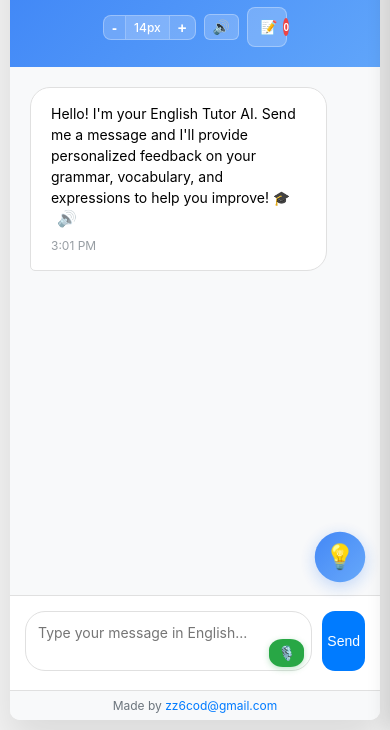
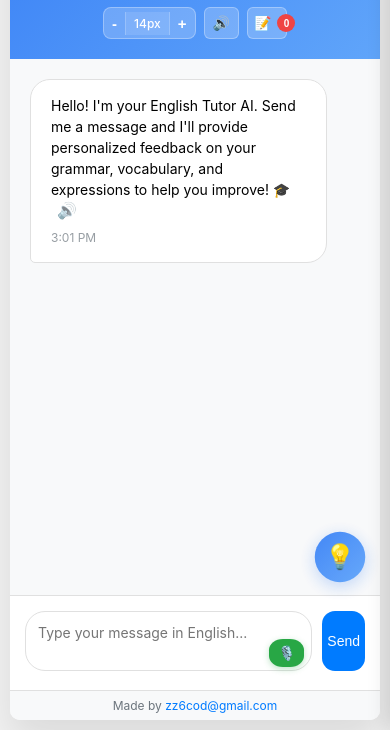
Before and after one commit to 60cod/english-tutor-ai, a website: page index.html in a window 390 px wide. Shown: the part 114-844 px from the top of the page. Drawn offline with Linux system fonts and the light colour scheme.

Commit message:
Update One-Click Personal Note panel UI

```diff
--- a/css/style.css
+++ b/css/style.css
@@ -69,6 +69,7 @@ header {
     overflow: hidden;
     border: 1px solid rgba(255, 255, 255, 0.3);
     max-width: 93px;
+    height: 32px;
 }
 
 .font-btn {
@@ -326,6 +327,8 @@ header.collapsed {
     cursor: pointer;
     font-size: 14px;
     transition: all 0.3s ease;
+    height: 32px;
+    box-sizing: border-box;
 }
 
 .settings-btn:hover {
@@ -1196,8 +1199,8 @@ header.collapsed {
     position: relative;
     background: rgba(255, 255, 255, 0.2);
     border: 1px solid rgba(255, 255, 255, 0.3);
-    border-radius: 8px;
-    padding: 6px 12px;
+    border-radius: 6px;
+    padding: 4px 8px;
     color: white;
     cursor: pointer;
     font-size: 14px;
@@ -1205,6 +1208,7 @@ header.collapsed {
     display: flex;
     align-items: center;
     gap: 6px;
+    min-height: 32px;
 }
 
 .notes-toggle-btn:hover {
@@ -1218,6 +1222,7 @@ header.collapsed {
     border-radius: 50%;
     width: 18px;
     height: 18px;
+    min-width: 18px;
     font-size: 10px;
     font-weight: bold;
     display: flex;
@@ -1225,6 +1230,7 @@ header.collapsed {
     justify-content: center;
     transform: scale(0);
     transition: transform 0.2s ease;
+    flex-shrink: 0;
 }
 
 .notes-count-badge.show {
@@ -1261,7 +1267,9 @@ header.collapsed {
 
     .notes-toggle-btn {
         width: 40px;
-        height: 40px;
+        height: 32px;
+        min-width: 40px;
+        padding: 6px;
     }
 
     .notes-icon {
```
